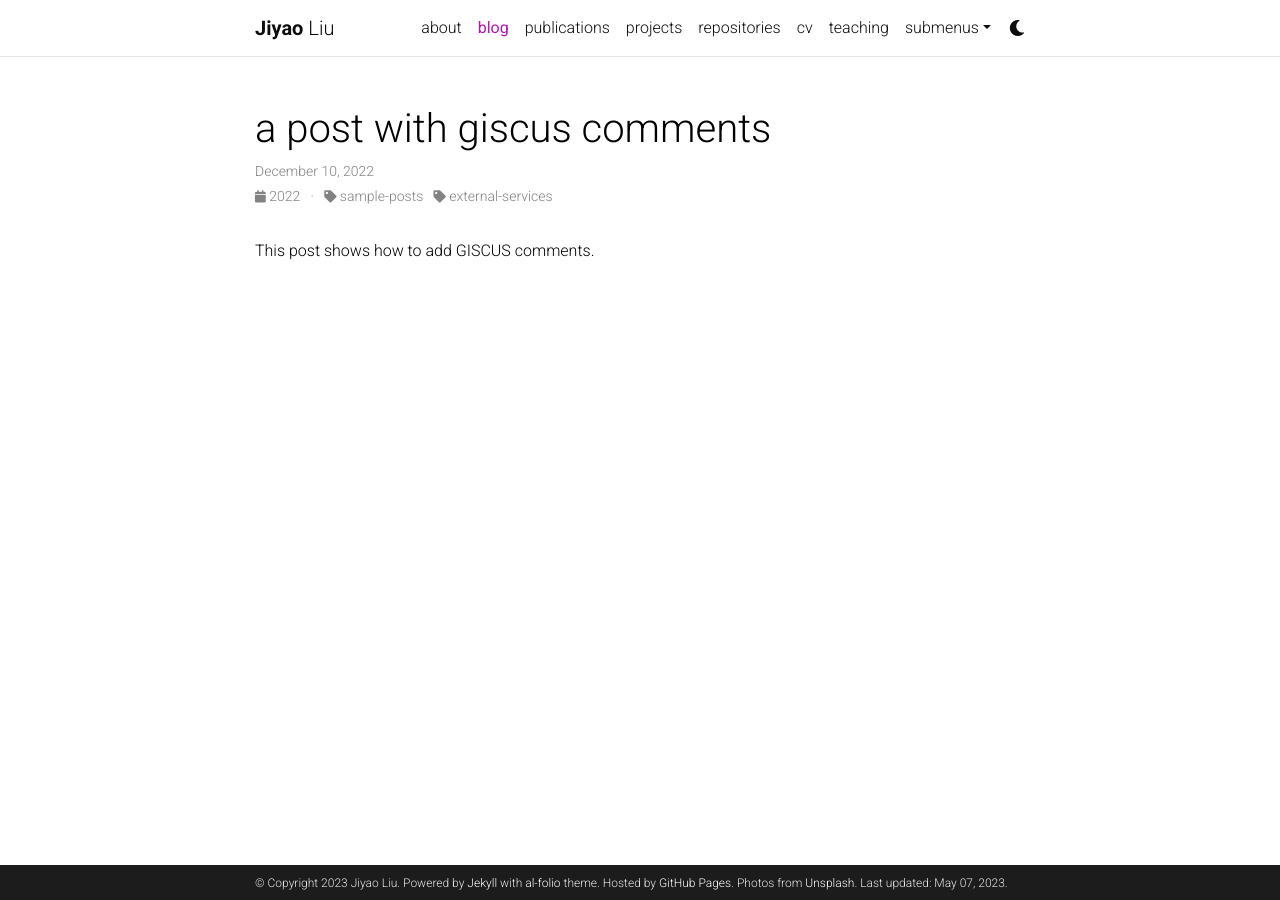
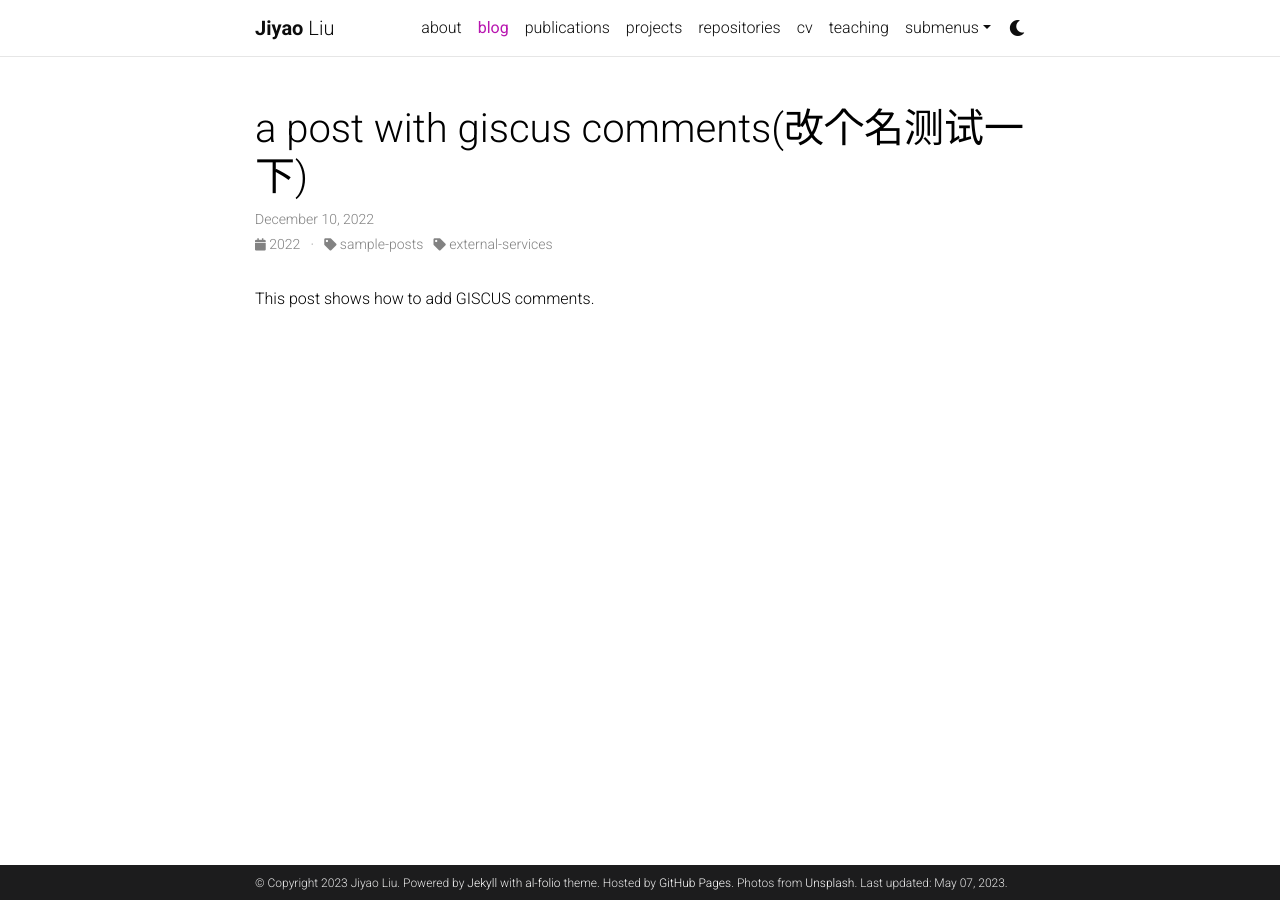
Before and after one commit to Jy-stdio/jy-stdio.github.io, a Jekyll site: the page built from _posts/2022-12-10-giscus-comments.md, in a window 1280 px wide. Built offline with Jekyll 4.4.1, drawn with Linux system fonts in a browser that asks for light colours; comment, search, counter and statistics services are not loaded; a style sheet for code colours, icons or effects is not loaded.

Commit message:
Update 2022-12-10-giscus-comments.md

```diff
--- a/_posts/2022-12-10-giscus-comments.md
+++ b/_posts/2022-12-10-giscus-comments.md
@@ -1,6 +1,6 @@
 ---
 layout: post
-title: a post with giscus comments
+title: a post with giscus comments(改个名测试一下)
 date: 2022-12-10 11:59:00-0400
 description: an example of a blog post with giscus comments
 categories: sample-posts external-services
```
